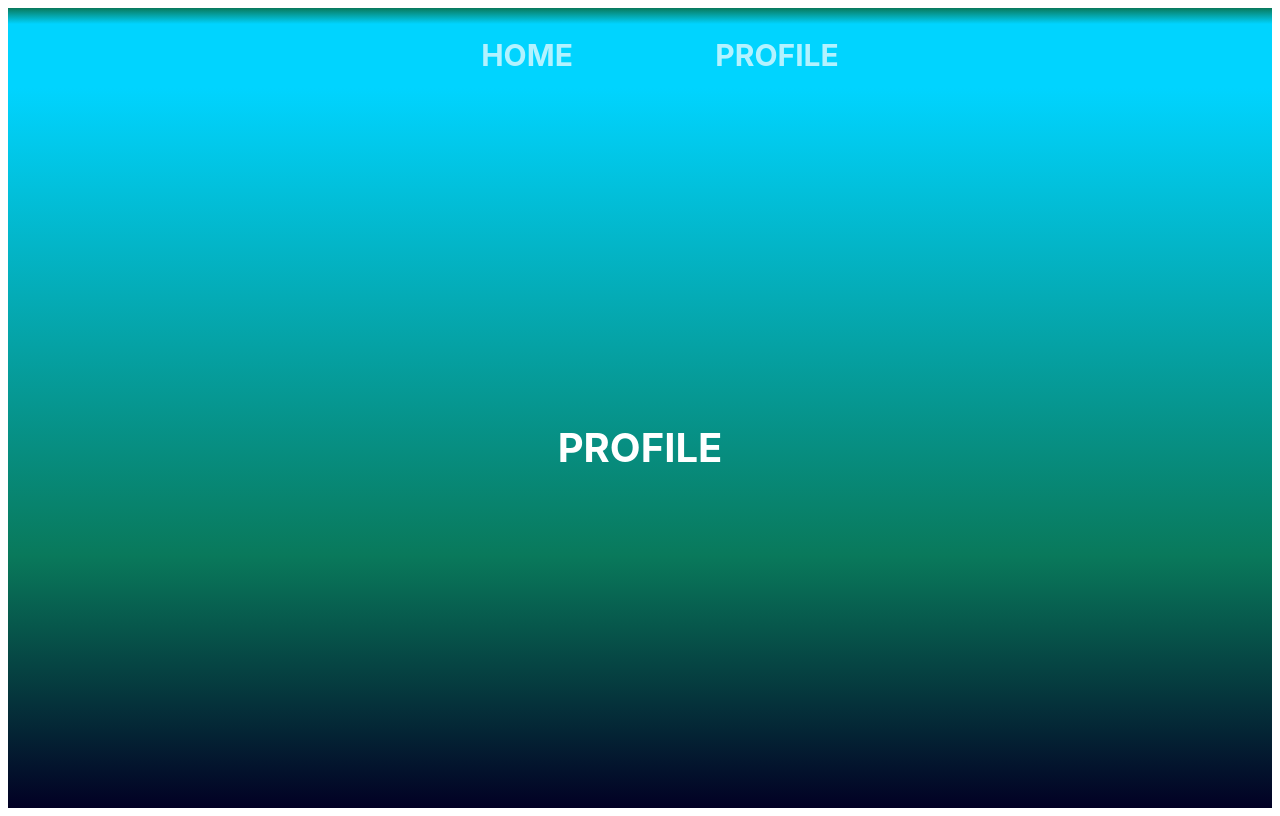
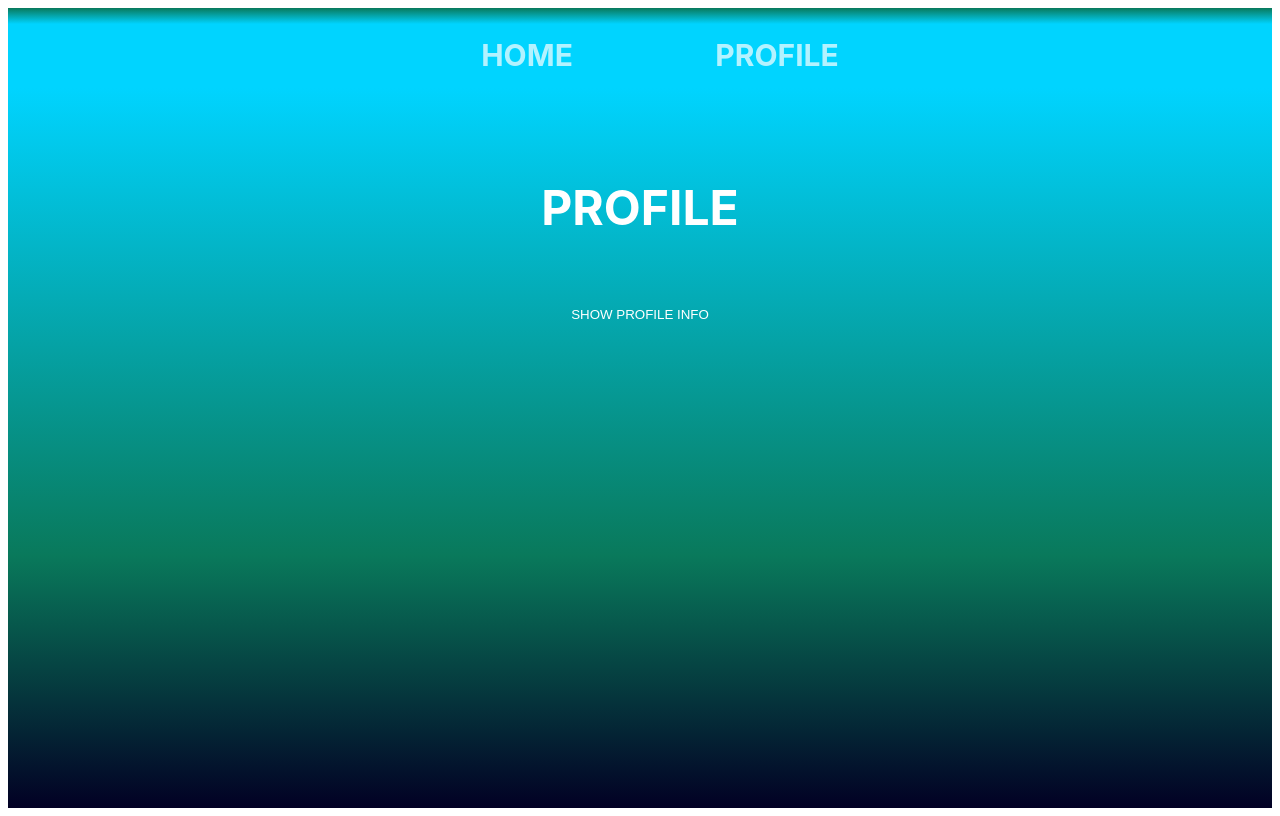
Before and after one commit to alex-kndb/Chat, a React (Create React App) app: page /profile in a window 1280 px wide. Built offline with nearby package versions, Linux system fonts and the light colour scheme; the HTML template or start-up script is replaced by a standard one.

Commit message:
hw_5 v.2 - add react-redux

```diff
--- a/package.json
+++ b/package.json
@@ -11,7 +11,10 @@
     "@testing-library/user-event": "^12.8.3",
     "react": "^17.0.2",
     "react-dom": "^17.0.2",
+    "react-redux": "^7.2.4",
+    "react-router-dom": "^5.2.0",
     "react-scripts": "4.0.3",
+    "redux": "^4.1.1",
     "web-vitals": "^1.1.2"
   },
   "scripts": {
--- a/src/App.js
+++ b/src/App.js
@@ -1,9 +1,13 @@
 import React from 'react';
+import { Provider } from 'react-redux';
 import { Router } from './components/Router/Router';
+import { store } from './store/index';
 
 function App() {
   return (
-    <Router />
+    <Provider store={store}>
+      <Router />
+    </Provider>
   )
 }
 
--- a/src/components/Message/Message.css
+++ b/src/components/Message/Message.css
@@ -5,12 +5,13 @@
 
 .message__author{
     margin-bottom: 5px;
-    color:darkblue;
+    color: cornflowerblue;
     text-transform: uppercase;
     font-weight: 700;
 }
 
 .message__text{
     text-transform: capitalize;
-    color: crimson
+    color: cornflowerblue;
+    font-style: italic;
 }
--- a/src/components/Message/Message.js
+++ b/src/components/Message/Message.js
@@ -3,9 +3,9 @@ import './Message.css'
 
 export const Message = ({ mess }) => {
     return (
-        <div className="message">
+        <div className={`message ${mess.author}`} >
             <p className="message__author">{mess.author}:</p>
             <p className="message__text">{mess.text}</p>
-        </div>
+        </div >
     )
 };
--- a/src/components/MessageList/MessageList.css
+++ b/src/components/MessageList/MessageList.css
@@ -1,4 +1,15 @@
-.messageBox{
+.messageBox {
     height: 474px;
     overflow: auto;
+    font-size: 20px;
+    padding: 20px;
+    box-sizing: border-box;
 }
+
+.Robot {
+    text-align: left;
+}
+
+.Me {
+    text-align: right;
+}
--- a/src/components/Profile/Profile.css
+++ b/src/components/Profile/Profile.css
@@ -0,0 +1,38 @@
+.profile {
+    width: 1140px;
+    margin: 0 auto;
+    padding-top: 50px;
+    line-height: normal;
+    text-align: center;
+    font-size: 32px;
+    color: white;
+}
+
+.profile__wrapper{
+    height: 90vh;
+    background: linear-gradient(0deg, rgba(2,0,36,1) 0%, rgba(9,121,91,1) 35%, rgba(0,212,255,1) 100%);
+}
+
+.profile__header{
+    margin-bottom: 50px;
+}
+
+.profile__btn{
+    padding: 20px;
+    transition: all .3s;
+    border: none;
+    background-color: #fff;
+    font-weight: 500;
+    text-transform: uppercase;
+    background-color:transparent;
+    color: #fff;
+    cursor: pointer;
+}
+
+.profile__btn:hover{
+    box-shadow: 0px 0px 10px 10px rgb(255 250 250 / 50%);
+}
+
+.profile__info{
+    margin-top: 20px;
+}
--- a/src/components/Profile/Profile.js
+++ b/src/components/Profile/Profile.js
@@ -1,5 +1,25 @@
 import React from 'react';
+import { useDispatch, useSelector } from 'react-redux';
+import { PROFILE_TOGGLE_SHOW } from '../../store/actions';
+import './Profile.css'
 
-export const Profile = () => (
-    <h2 className="page">PROFILE</h2>
-)
+export const Profile = () => {
+    const profileState = useSelector(state => state);
+    const dispatch = useDispatch();
+
+    const toggleShow = () => {
+        dispatch({
+            type: PROFILE_TOGGLE_SHOW
+        });
+    };
+
+    return (
+        <div className="profile__wrapper">
+            <div className="profile">
+                <h2 className="profile__header">PROFILE</h2>
+                <button className="profile__btn" onClick={toggleShow}>Show Profile Info</button>
+                {profileState.showName && <h3 className="profile__info">Master of the profile is {profileState.name}</h3>}
+            </div>
+        </div>
+    )
+}
--- /dev/null
+++ b/src/store/actions.js
@@ -0,0 +1,5 @@
+export const PROFILE_TOGGLE_SHOW = "PROFILE_TOGGLE_SHOW";
+
+// export const ProfileToggleShow = {
+//     type: PROFILE_TOGGLE_SHOW
+// }
--- /dev/null
+++ b/src/store/index.js
@@ -0,0 +1,7 @@
+import { createStore } from "redux";
+import { profileReducer } from "./profileReducer";
+
+export const store = createStore(
+    profileReducer,
+    window.__REDUX_DEVTOOLS_EXTENSION__ && window.__REDUX_DEVTOOLS_EXTENSION__()
+);
--- /dev/null
+++ b/src/store/profileReducer.js
@@ -0,0 +1,20 @@
+import { PROFILE_TOGGLE_SHOW } from './actions';
+
+const initState = {
+    name: 'Alex',
+    showName: false
+}
+
+export const profileReducer = (state = initState, action) => {
+    switch (action.type) {
+        case PROFILE_TOGGLE_SHOW:
+            return {
+                ...state,
+                showName: !state.showName,
+            };
+        default:
+            return state;
+    }
+
+
+}
```
Also changed, not shown: src/normalize.css, 1 other file (tests, documents, lock files or other folders).
